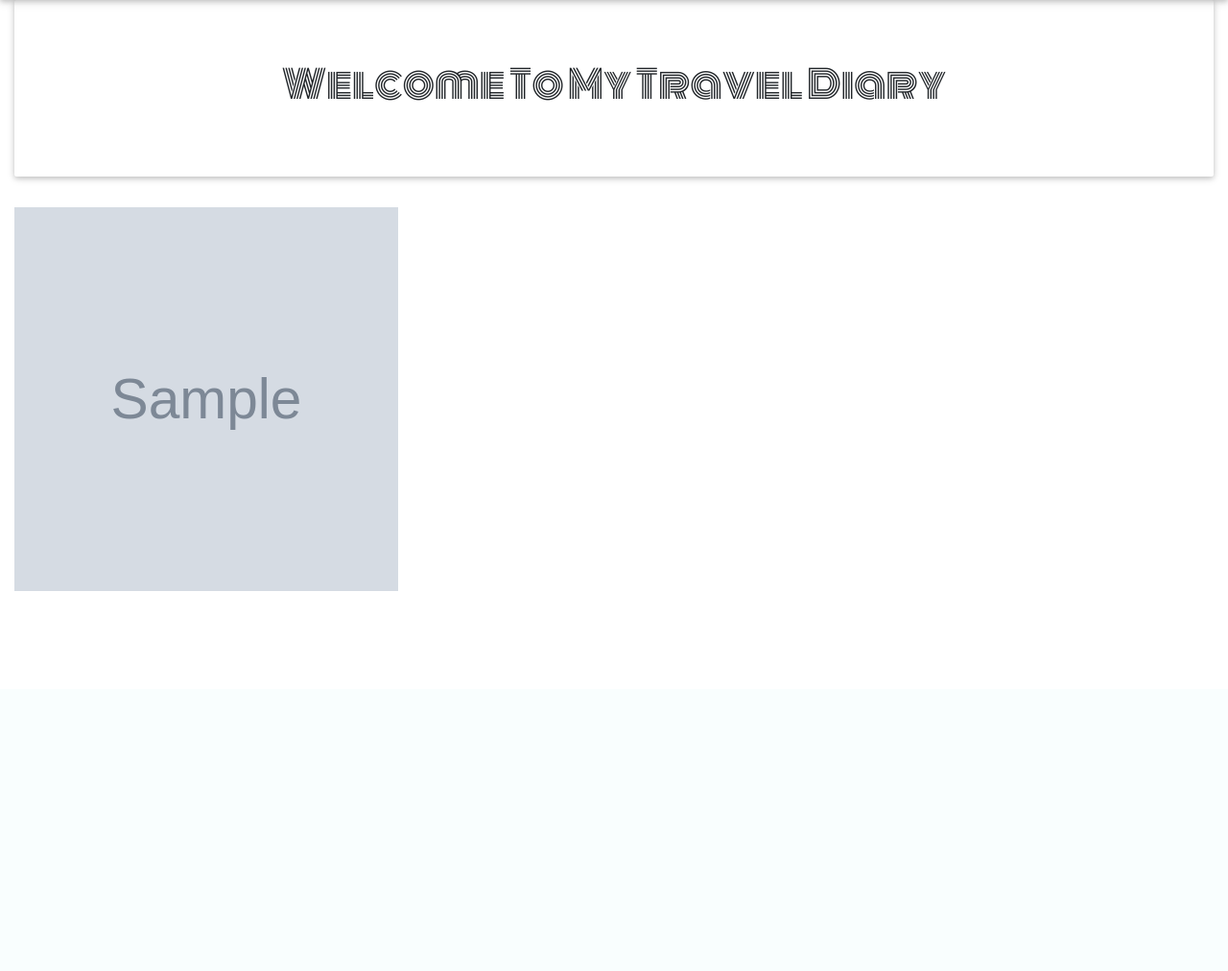
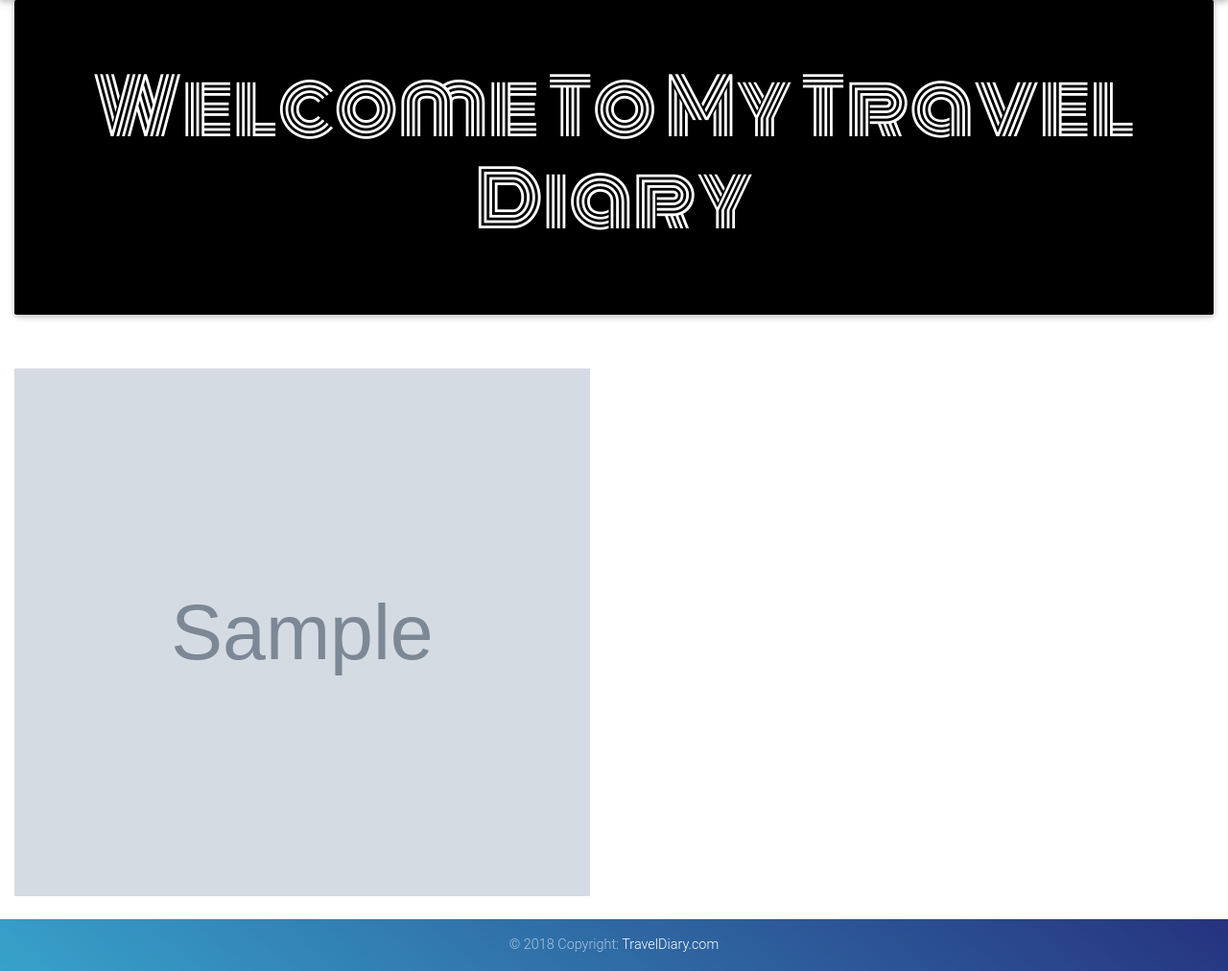
Before and after one commit to chrisjire/Gallery, a Django app: page / in a window 1280 px wide. Shown: the part 82-1094 px from the top of the page at 96% size. Before the commit the page ends 698 px from the top, so only its background shows below. Run offline with Django 3.2, Linux system fonts and the light colour scheme; tables that the repository leaves empty hold one stand-in row (values such as "Sample post"); grey boxes marked "Sample" are stand-in pictures; some libraries are stand-ins or nearby versions.

Commit message:
this commit will add footer to our app

```diff
--- a/diary/templates/all-diary/base.html
+++ b/diary/templates/all-diary/base.html
@@ -46,5 +46,14 @@
         {% block scripts %}
             <script src="https://ajax.googleapis.com/ajax/libs/jquery/3.2.1/jquery.min.js"></script>
         {% endblock %}
+        <br>
+        <footer class="page-footer font-small blue-gradient">
+            <!-- Copyright -->
+            <div class="footer-copyright text-center py-3">© 2018 Copyright:
+            <a href="#"> TravelDiary.com</a>
+            </div>
+            <!-- Copyright -->
+
+        </footer>
     </body>
 </html>
--- a/diary/templates/index.html
+++ b/diary/templates/index.html
@@ -4,31 +4,34 @@
 {{block.super}}
 <div class="container-fluid">
 
-    <div class="jumbotron" style="text-align: center; font-family: 'Monoton', cursive; font-size: 70px;">
-        <h1>Welcome To My Travel Diary</h1>
+    <div class="jumbotron" style="text-align: center; font-family: 'Monoton', cursive; background-color: black">
+        <h1 style="font-size: 80px; color: white">Welcome To My Travel Diary</h1>
     </div>
 
+    <div class="row">
     {% for new_item in new %}
-    <div class="row">
+
 
         <div class="col-sm-6 col-md-4">
-            <img src="{{new_item.image.url}}" class="img-responsive" alt="Image" style="width: 400px; height: 400px;" data-toggle="modal" data-target="#basicExampleModal{{new_item.id}}">
+            <br>
+            <img src="{{new_item.image.url}}" class="img-responsive" alt="Image" style="width: 600px; height: 550px;" data-toggle="modal" data-target="#basicExampleModal{{new_item.id}}">
+            <br>
         </div>
-    </div>
+
         <div class="modal fade" id="basicExampleModal{{new_item.id}}" tabindex="-1" role="dialog" aria-labelledby="exampleModalLabel"
             aria-hidden="true">
-            <div class="modal-dialog" role="document">
+            <div class="modal-dialog modal-lg" role="document">
                 <div class="modal-content">
                 <div class="modal-header">
                     <h5 class="modal-title" id="exampleModalLabel">{{new_item.image_name}}</h5>
                     <span aria-hidden="true">&times;</span>
                 </div>
                 <div class="modal-body">
-                    <img src="{{new_item.image.url}}" class="img-responsive" alt="Image" style="width: 480px; height: 480px;"">
+                    <img src="{{new_item.image.url}}" class="img-responsive" alt="Image" style="width: 765px; height: 550px;"">
                     <hr>
                     <p>Description: {{new_item.description}}</p>
                     <p>Editor: {{new_item.editor}}</p>
-                    <p>Time: {{new_item.pub_date}}</p>
+                    <p>Posted: {{new_item.pub_date |timesince}} ago</p>
                     <p>Location: {{new_item.image_location}}</p>
                 </div>
                 <div class="modal-footer">
@@ -46,9 +49,9 @@
     <div class="row">
         <h2 class="text-center">There No News Items</h2>
     </div>
+
+    {% endfor %}
 </div>
-    {% endfor %}
-
 
 
 
--- a/diary/templates/search.html
+++ b/diary/templates/search.html
@@ -15,13 +15,13 @@
 </div>
 
 
-<div class="row" style="margin-top: 100px;">
+<div class="row" style="margin-top: 70px;">
 
 {% if images %}
     {% for image in images %}
     <div class="col-sm-6 col-md-4">
         <h1>{{image.image_name}}</h1>
-        <img src="{{image.image.url}}" class="img-responsive" alt="Image" style="width: 400px; height: 400px;"">
+        <img src="{{image.image.url}}" class="img-responsive" alt="Image" style="width: 600px; height: 550px;"">
     </div>
     {% endfor %}
 {% endif %}
```
Also changed, not shown: media/images/clem-onojeghuo-QoJ1powdWMU-unsplash.jpg (added), media/images/juliette-f-gRKnGmLJCFM-unsplash.jpg (added), media/images/photo-1471347334704-25603ca7d537_1.jpeg (added), media/images/photo-1476673160081-cf065607f449.jpeg (added), media/images/photo-1495954484750-af469f2f9be5.jpeg (added), media/images/photo-1507525428034-b723cf961d3e.jpeg (added), media/images/photo-1519939470529-05fbc4292a3d.jpeg (added), media/images/photo-1525787018795-f6419ea29f90.jpeg (added), media/images/tour_img-1096032-146_wb8nY5u.jpg (added), 6 other files.
